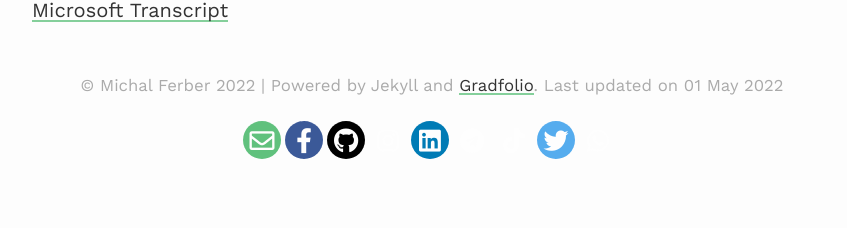
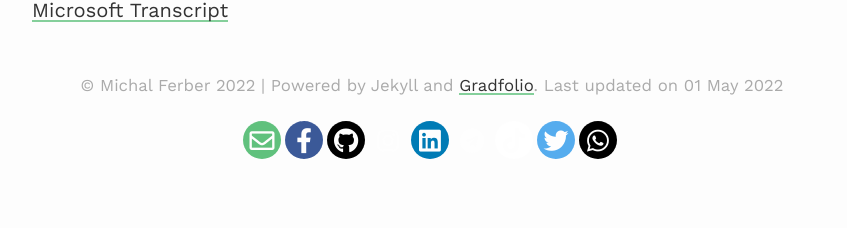
Before and after one commit to MichalAFerber/michalferber.com, a Jekyll site: the page built from index.md, in a window 1280 px wide. Shown: the part 749-977 px from the top of the page, without its empty margins (208-1055 px from the left). Built offline with Jekyll 4.4.1, drawn with Linux system fonts in a browser that asks for light colours; nearby versions of some CDN libraries.

Commit message:
Update footer-social.scss

```diff
--- a/assets/css/_sass/footer-social.scss
+++ b/assets/css/_sass/footer-social.scss
@@ -30,13 +30,15 @@
           transform: rotate(360deg);
 }
 
-.rounded-social-buttons .fa-twitter,
+.rounded-social-buttons .fa-envelope,
 .fa-facebook-f,
+.fa-github,
+.fa-instagram,
 .fa-linkedin,
-.fa-github,
-.fa-orcid,
-.fa-researchgate,
-.fa-envelope {
+.fa-telegram,
+.fa-tiktok,
+.fa-twitter,
+.fa-whatsapp {
   font-size: 25px;
 }
 
@@ -50,15 +52,7 @@
   border-color: #3b5998;
 }
 
-.rounded-social-buttons .social-button.twitter {
-  background: #55acee;
-}
 
-.rounded-social-buttons .social-button.twitter:hover, .rounded-social-buttons .social-button.twitter:focus {
-  color: #55acee;
-  background: #fefefe;
-  border-color: #55acee;
-}
 
 .rounded-social-buttons .social-button.linkedin {
   background: #007bb5;
@@ -90,22 +84,32 @@
   border-color: #000000;
 }
 
-.rounded-social-buttons .social-button.orcid {
-  background: #a6ce3b;
+.rounded-social-buttons .social-button.tiktok {
+  background: #ffffff;
 }
 
-.rounded-social-buttons .social-button.orcid:hover, .rounded-social-buttons .social-button.orcid:focus {
-  color: #a6ce3b;
+.rounded-social-buttons .social-button.tiktok:hover, .rounded-social-buttons .social-button.tiktok:focus {
+  color: #ffffff;
   background: #fefefe;
-  border-color: #a6ce3b;
+  border-color: #ffffff;
 }
 
-.rounded-social-buttons .social-button.researchgate {
-  background: #5dd1b0;
+.rounded-social-buttons .social-button.twitter {
+  background: #55acee;
 }
 
-.rounded-social-buttons .social-button.researchgate:hover, .rounded-social-buttons .social-button.researchgate:focus {
-  color: #5dd1b0;
+.rounded-social-buttons .social-button.twitter:hover, .rounded-social-buttons .social-button.twitter:focus {
+  color: #55acee;
   background: #fefefe;
-  border-color: #5dd1b0;
+  border-color: #55acee;
 }
+
+.rounded-social-buttons .social-button.whatsapp {
+  background: #000000;
+}
+
+.rounded-social-buttons .social-button.whatsapp:hover, .rounded-social-buttons .social-button.whatsapp:focus {
+  color: #000000;
+  background: #fefefe;
+  border-color: #000000;
+}
```
